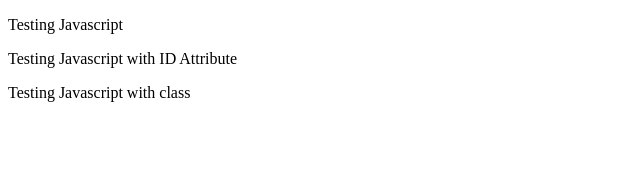
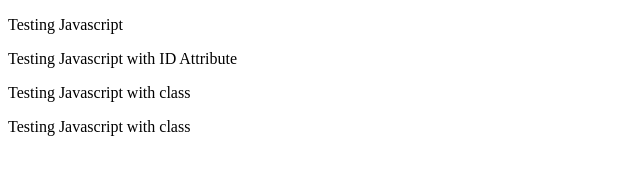
Before and after one commit to AlexeyIlves/videocardstore, a plain HTML site: page index.html in a window 1280 px wide. Shown: the whole page, without its empty margins (0-640 px from the left). Drawn offline with Linux system fonts and the light colour scheme.

Commit message:
added new line

```diff
--- a/index.html
+++ b/index.html
@@ -10,5 +10,6 @@
     <p>Testing Javascript</p>
     <p id="test">Testing Javascript with ID Attribute</p>
     <p class="testClass">Testing Javascript with class</p>
+    <p class="testClass">Testing Javascript with class</p>
 </body>
 </html>
```
